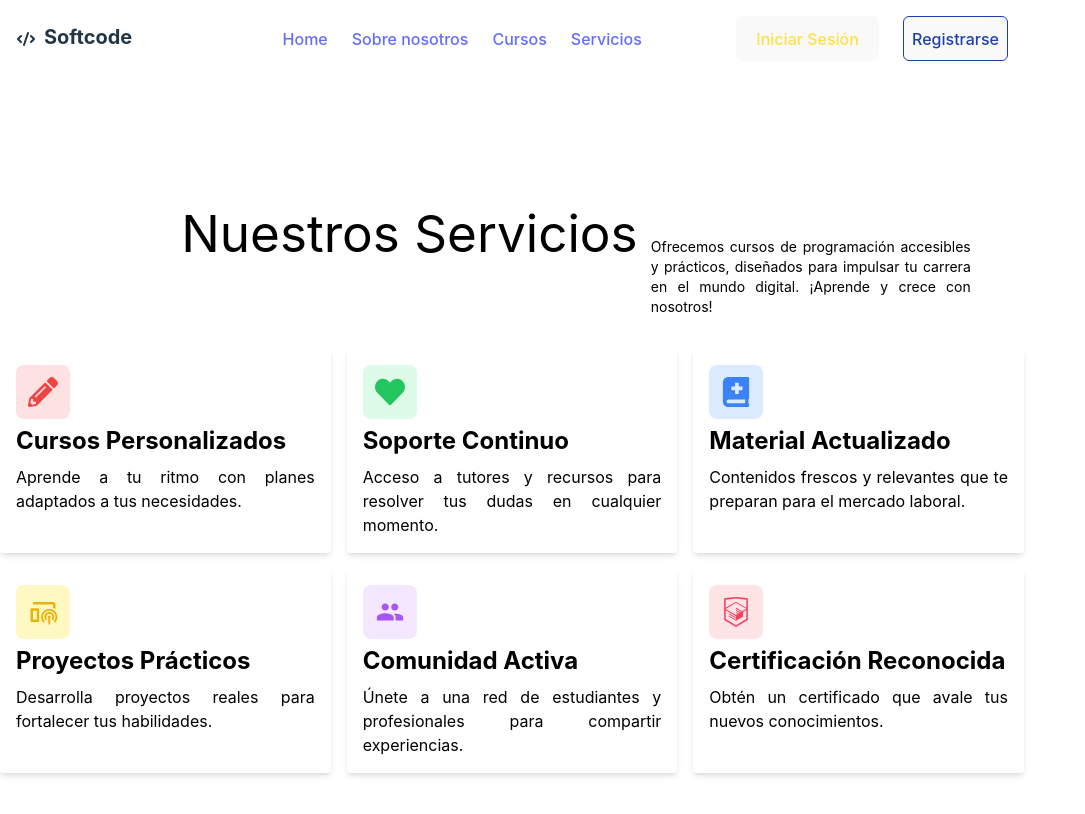
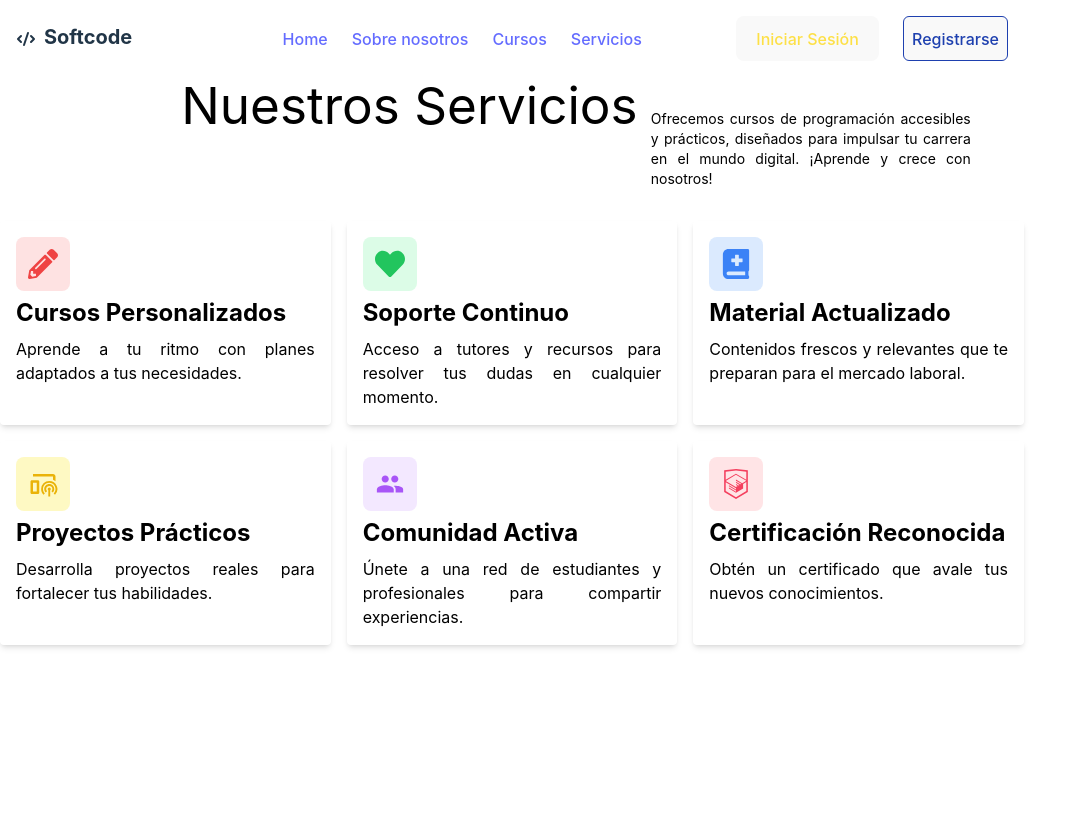
Before and after one commit to saaaan25/cursoft, a React (Vite) app: page /services in a window 1280 px wide. Shown: the top 814 px of the page, without its empty margins (0-1085 px from the left). Built offline with nearby package versions, Linux system fonts and the light colour scheme.

Commit message:
Services:PrimerPrototipo2

```diff
--- a/src/pages/Services.jsx
+++ b/src/pages/Services.jsx
@@ -12,7 +12,6 @@ import { SiHtmlacademy } from "react-icons/si";
 const Services = () => {
   return (
     <div className="block justify-center items-center min-h-screen">
-        <div className="p-16"/>
         <div className='flex justify-between max-w-full mx-10'>
             <h1 className="pl-32 pb-8 text-black align-left max-w-full mx-auto">
                 Nuestros Servicios
@@ -30,7 +29,6 @@ const Services = () => {
         <Cards icon={IoMdPeople} tittle="Comunidad Activa" text="Únete a una red de estudiantes y profesionales para compartir experiencias." color="purple" />
         <Cards icon={SiHtmlacademy} tittle="Certificación Reconocida" text="Obtén un certificado que avale tus nuevos conocimientos." color="rose" />
       </div>
-      <div className="p-16"/>
     </div>
   );
 };
```
